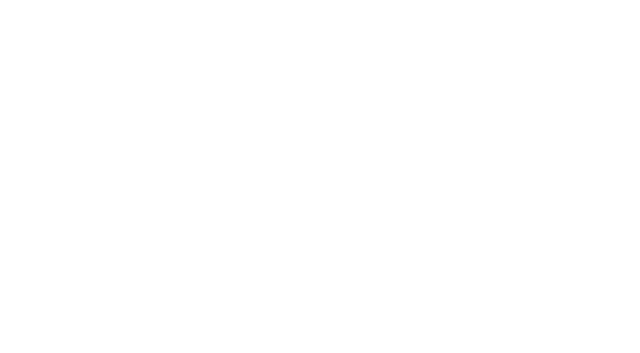
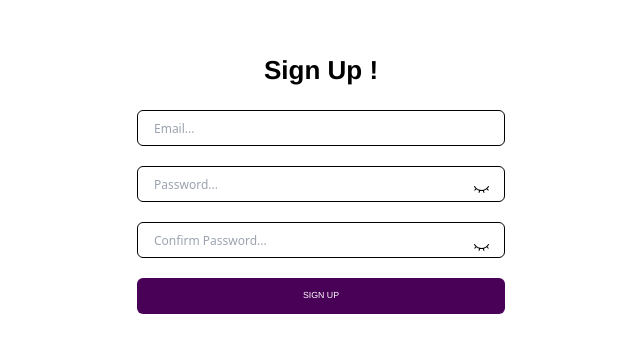
Before and after one commit to Prosper1218/linkloom, a React (Vite) app: page /SignUp in a window 1280 px wide. Before the commit this address had no page. Shown: the part 193-546 px from the top of the page, without its empty margins (319-959 px from the left). Built offline with nearby package versions, Linux system fonts and the light colour scheme.

Commit message:
updated some stuffs, added some form functionalities and still building

```diff
--- a/src/App.css
+++ b/src/App.css
@@ -6,7 +6,8 @@
   color: black;
   max-width: 100%;
   overflow-x: hidden;
-  overflow-y: hidden;
+  overflow-y: auto;
+
 }
 html,
 body {
--- a/src/LayoutFile/Nav.jsx
+++ b/src/LayoutFile/Nav.jsx
@@ -39,8 +39,8 @@ const Nav = () => {
                   </button>
                </div>
                <ul className="font-medium mt-8 space-y-20">
-                  <div className=" flex row justify-center gap-1 mt-0 items-center">
-                     <img src={logo} alt={logo} className="w-[1.15rem] h-[1.1rem] flex-none" /> <p className="text-white font-thin font-nunito leading-none">3MM</p>
+                  <div className=" flex row justify-center gap-1 mt-0 items-center h-auto overflow-y-hidden ">
+                     <img src={logo} alt={logo} className="w-[1.15rem] h-[1.1rem] flex-none" /> <p className="text-white font-thin font-nunito leading-none text-sm overflow-y-hidden">3MM</p>
                   </div>
                   <div className="text-center flex flex-col mt-40 items-center space-y-5">
                      {Links.map((items) => {
--- a/src/Pages/Forms/SignIn.jsx
+++ b/src/Pages/Forms/SignIn.jsx
@@ -1,8 +1,8 @@
 import React from "react";
-import { Link } from "react-router-dom";
-import { useState } from "react";
-import { EyeNoneIcon, EyeOpenIcon } from "@radix-ui/react-icons";
-import { useNavigate } from "react-router-dom";
+import {Link, redirect} from "react-router-dom";
+import {useState} from "react";
+import {EyeNoneIcon, EyeOpenIcon} from "@radix-ui/react-icons";
+import {useNavigate} from "react-router-dom";
 import MainLayout from "../../LayoutFile/MainLayout";
 
 const SignIn = () => {
@@ -16,6 +16,7 @@ const SignIn = () => {
    const handlesubmit = (e) => {
       e.preventDefault();
       navigate("/Home");
+      // redirect('/SignUp')
    };
 
    return (
@@ -29,27 +30,23 @@ const SignIn = () => {
                   type="text"
                   name="Email"
                   id="Email"
-            className="w-full h-9 border-[1px] border-black-500 border-solid focus:outline-none rounded-md bg-transparent pl-4 text-xs mb-8"
+                  className="w-full h-9 border-[0.5px] text-black border-black border-solid focus:outline-none rounded-md bg-transparent pl-4 text-xs mb-6"
                   placeholder="Email..."
                />
                <input
                   type={ShowPassword ? "password" : "text"}
                   name="Password"
                   id="Password"
-            className="w-full h-9 border-[1px] border-black-500 border-solid focus:outline-none rounded-md bg-transparent pl-4 text-xs relative"
+                  className="w-full h-9 border-[0.5px] text-black border-black border-solid focus:outline-none rounded-md bg-transparent pl-4 text-xs relative"
                   placeholder="Password..."
                />
-          <button
-          type="button"
-            className="absolute left-[22rem] top-[5rem]"
-            onClick={togglepassword}
-          >
+               {/* <button type="button" className="absolute left-[22rem] top-[5rem]" onClick={togglepassword}>
                   {ShowPassword ? <EyeNoneIcon /> : <EyeOpenIcon />}
-          </button>
+               </button> */}
                <p className=" text-left text-xs font-thin mt-1 mb-4 pl-2 text-black">
-            don't have an account? <Link>Sign up</Link>
+                  don't have an account? <Link to={'/SignUp'}>Sign up</Link>
                </p>
-          <button className="w-full h-9 rounded-md border-none text-xs [font-family:'Inter-Bold',Helvetica] bg-gradient-to-r from-[#490057] to-blue-700 text-white" onClick={handlesubmit}>
+               <button className="w-full h-9 rounded-md border-none text-[55%] items-center [font-family:'Inter-Bold',Helvetica] bg-[#490057] text-white" onClick={handlesubmit}>
                   LOGIN
                </button>
             </form>
--- /dev/null
+++ b/src/Pages/Forms/SignUp.jsx
@@ -0,0 +1,99 @@
+import {EyeClosedIcon, EyeOpenIcon} from "@radix-ui/react-icons";
+import React, {useEffect, useRef} from "react";
+import {useState} from "react";
+import {Link, useNavigate} from "react-router-dom";
+
+const SignUp = () => {
+   const [ShowPassword, setShowPassword] = useState(true);
+   const [seepass, setseepass] = useState(true);
+   const [Disabled, setDisabled] = useState(true);
+   const navigate = useNavigate();
+   const Password1ref = useRef();
+   const Password2ref = useRef();
+   const [Password1length, setPassword1length] = useState(true);
+   const [ThemPassMatch, setThemPassMatch] = useState(true);
+
+   const togglepassword = () => {
+      setShowPassword(!ShowPassword);
+   };
+
+   const handlesubmit = (e) => {
+      e.preventDefault();
+
+      setTimeout(() => {
+         navigate("/Home");
+      }, 1500);
+   };
+   const handlepassword1change = () => {
+      {
+         Password1ref.current.value.length > 5 ? setPassword1length(true) : setPassword1length(false);
+      }
+   };
+   const handlepassword2change = () => {
+      if (Password2ref.current.value !== Password1ref.current.value) {
+         setThemPassMatch(false);
+         setDisabled(true);
+      } else {
+         setThemPassMatch(true);
+         setDisabled(false);
+      }
+   };
+
+   return (
+      <div>
+         <div className=" w-full min-h-[100vh] flex flex-row justify-center text-center px-4 ">
+            <div className=" w-full sm:w-[400px] h-[350px] text-white box mt-52 ">
+               <h4 className=" [font-family:'Inter-Bold',Helvetica] font-semibold text-[#000000] text-[26px] tracking-[0] leading-[normal] whitespace-nowrap pb-6 mt-10">
+                  Sign Up !
+               </h4>
+               <form action="" className="px-4 relative">
+                  <input
+                     type="text"
+                     name="Email"
+                     id="Email"
+                     className="w-full h-9 border-[0.5px] text-black border-black border-solid focus:outline-none rounded-md bg-transparent pl-4 text-xs mb-5"
+                     placeholder="Email..."
+                     required
+                  />
+                  <input
+                     type={ShowPassword ? "password" : "text"}
+                     name="Password"
+                     id="Password"
+                     className="w-full h-9 border-[0.5px] text-black border-black border-solid focus:outline-none rounded-md bg-transparent pl-4 text-xs relative"
+                     placeholder="Password..."
+                     ref={Password1ref}
+                     onChange={handlepassword1change}
+                  />
+                  <button type="button" className="absolute top-[4.4rem] right-8" onClick={togglepassword}>
+                     {ShowPassword ? <EyeClosedIcon /> : <EyeOpenIcon />}
+                  </button>
+                  <div className=" text-left text-xs font-thin pl-2 text-black h-5">{Password1length ? "" : <p className="text-red-600">Password must be at least 6 words!</p>}</div>
+                  <input
+                     type={seepass ? "password" : "text"}
+                     name=" confirm Password"
+                     id="confirm Password"
+                     className="w-full h-9 border-[0.5px] text-black border-black border-solid focus:outline-none rounded-md bg-transparent pl-4 text-xs relative"
+                     placeholder="Confirm Password..."
+                     ref={Password2ref}
+                     onChange={handlepassword2change}
+                  />
+                  <button type="button" className="absolute top-[8rem] right-8">
+                     {ShowPassword ? <EyeClosedIcon /> : <EyeOpenIcon />}
+                  </button>
+                  <div className=" text-left text-xs font-thin h-5 pl-2 text-black">{ThemPassMatch ? "" : <p className="text-red-600">Passwords don't match!</p>}</div>
+                  <button
+                     disabled={Disabled}
+                     type="submit"
+                     className="w-full h-9 rounded-md border-none text-[55%] items-center [font-family:'Inter-Bold',Helvetica] bg-[#490057] text-white"
+                     onClick={handlesubmit}
+                  >
+                     SIGN UP
+                  </button>
+               </form>
+            </div>
+         </div>
+      </div>
+   );
+};
+
+export default SignUp;
--- a/src/Pages/Main/Profile/ProfilePicture.jsx
+++ b/src/Pages/Main/Profile/ProfilePicture.jsx
@@ -27,7 +27,7 @@ const ProfilePicture = () => {
    return (
       <>
          <img src={CurrentDp} alt="bigdp" className="bg-[#fbb03b] rounded-full w-[100%] h-[100%] object-cover" />
-         <button className="absolute  top-[3.9rem] sm:top-[5.5rem] right-3 bg-[#490057] p-2 rounded-full" onClick={handleclick}>
+         <button className="absolute  top-[3.9rem] sm:top-[5.5rem] right-3 bg-[#A303A0] p-2 rounded-full" onClick={handleclick}>
             <img src={editcamera} alt="" className="w-4" />
          </button>
          <input type="file" name="dp" id="dp" accept="/image*" ref={inputref} className="hidden" onChange={handlechange} />
--- a/src/main.jsx
+++ b/src/main.jsx
@@ -8,14 +8,14 @@ import Home from "./Pages/Main/Home.jsx";
 import Profile from "./Pages/Main/Profile/Profile.jsx";
 import Gallery from "./Pages/Main/Gallery.jsx";
 import Settings from "./Pages/Main/Settings.jsx";
-import PLayout from "./Pages/Main/Profile/ProfileLayout/PLayout.jsx";
-import Followers from "./Pages/Main/Profile/ProfileLayout/Followers.jsx";
+import SignUp from "./Pages/Forms/SignUp.jsx";
 
 ReactDOM.createRoot(document.getElementById("root")).render(
    <React.StrictMode>
       <BrowserRouter>
          <Routes>
             <Route path="/" element={<SignIn />}></Route>
+            <Route path="/SignUp" element={<SignUp />} />
             <Route element={<MainLayout />}>
                <Route path="/Home" element={<Home />} />
                <Route path="/Profile" element={<Profile />} />
```
Also changed, not shown: src/Pages/Main/Profile/CoverPhoto.jsx (+4 -4 lines), src/Pages/Main/Profile/Profile.jsx (+93 -8 lines), src/Pages/Main/Profile/ProfileLayout/TabLayout.jsx (renamed from src/Pages/Main/Profile/ProfileLayout/PLayout.jsx). Lines whose indentation alone changed are shown as unchanged.
